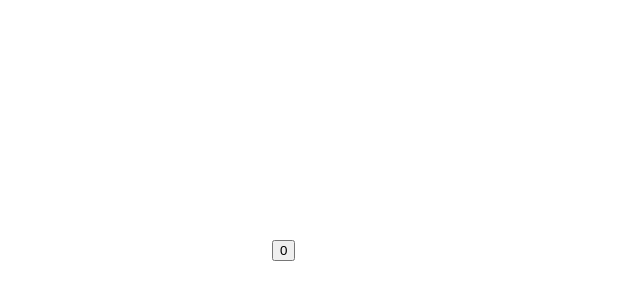
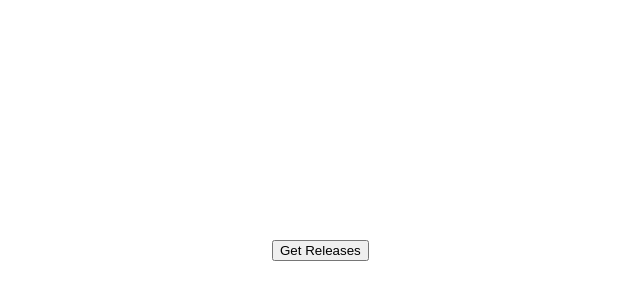
Before and after one commit to MatthewPress/documentation-practice, a Vue app: page / in a window 1280 px wide. Shown: the part 150-450 px from the top of the page, without its empty margins (368-1008 px from the left). Built offline with nearby package versions, Linux system fonts and the light colour scheme.

Commit message:
refactor: change count tracker button to fetch gh releases skeleton

```diff
--- a/src/App.vue
+++ b/src/App.vue
@@ -3,7 +3,9 @@ import HelloWorld from './components/HelloWorld.vue'
 import TheWelcome from './components/TheWelcome.vue'
 import { ref } from 'vue'
 
-let count = ref(0)
+function getReleases() {
+  fetch()
+}
 
 </script>
 
@@ -12,7 +14,7 @@ let count = ref(0)
   </header>
 
   <main>
-    <button @click="count++">{{ count }}</button>
+    <button @click="getReleases">Get Releases</button>
   </main>
 </template>
 
```
